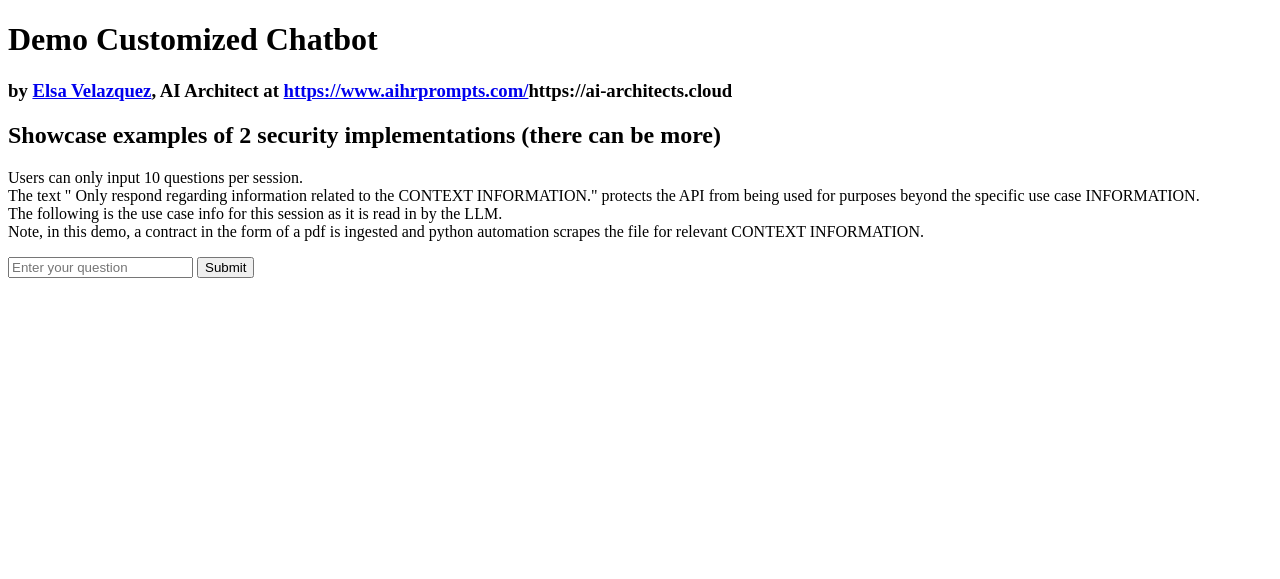
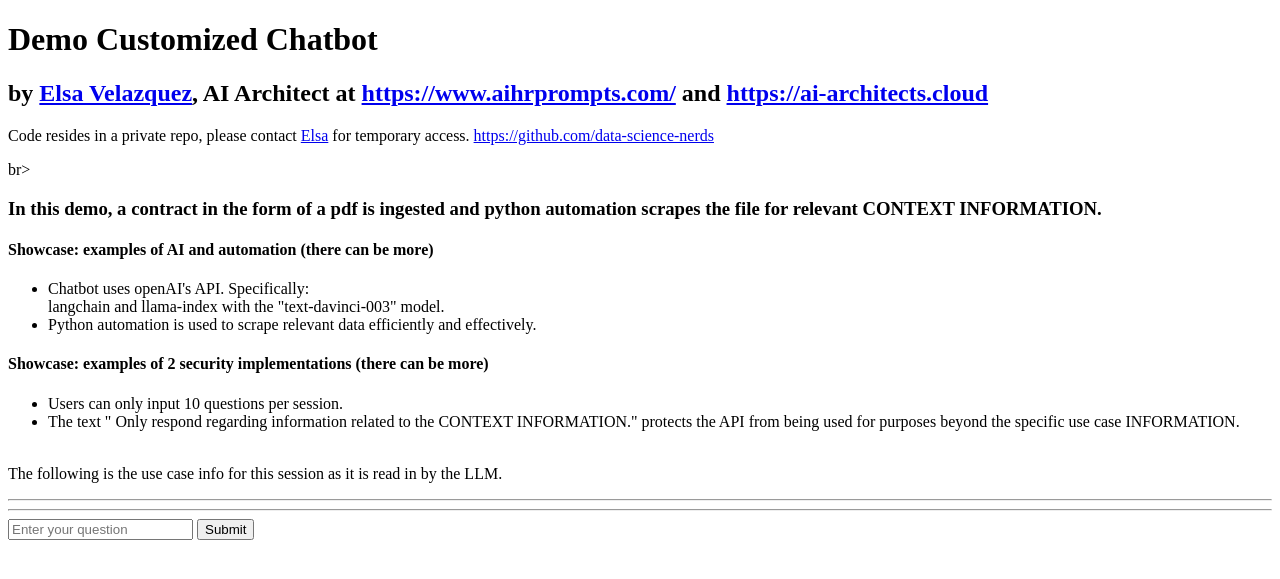
Before and after one commit to data-science-nerds/ai-architects, a Python web app: template flask_things/templates/chatbot.html in a window 1280 px wide. Shown: the top 579 px of the page. Run offline with Jinja, Linux system fonts and the light colour scheme; the template is opened without the code that fills it, so the values that code supplies are empty.

Commit message:
chore: update chatbot.html to look nicer

```diff
--- a/chatbot_things/data_handling/collect_user_input/user_questions.txt
+++ b/chatbot_things/data_handling/collect_user_input/user_questions.txt
@@ -18,3 +18,7 @@ donde pago
 que horas abren el negocio
 when is it late
 how much is my rent
+when is it late
+when is my rent late
+when am i late
+can i smoke
--- a/chatbot_things/individuals_customized_chatbot.py
+++ b/chatbot_things/individuals_customized_chatbot.py
@@ -1,6 +1,3 @@
-# ! git clone https://github.com/irina1nik/context_data.git
-# ! git clone https://github.com/elsaVelazquez/context_data
-import git
 import os
 import shutil
 import subprocess
--- a/flask_things/templates/chatbot.html
+++ b/flask_things/templates/chatbot.html
@@ -1,23 +1,44 @@
 <!DOCTYPE html>
 <html>
 <head>
-    <title>Customized Chatbot</title>
+    <title>Demo Customized Chatbot by Elsa Velazquez</title>
 </head>
 <body>
     <h1>Demo Customized Chatbot</h1>
-    <h3>by <a href = "mailto: help@architects.cloud">Elsa Velazquez</a>, AI Architect at <a href = "https://www.aihrprompts.com/">https://www.aihrprompts.com/</a and <a href = "https://ai-architects.cloud">https://ai-architects.cloud</a></h3>
-    <h2> Showcase examples of 2 security implementations (there can be more)</h2>
-    <p>Users can only input 10 questions per session.<br>
-        The text " Only respond regarding information related to the CONTEXT INFORMATION."
+    <h2>by <a href = "mailto: help@architects.cloud">Elsa Velazquez</a>, AI Architect at <a href = "https://www.aihrprompts.com/" target="_blank">https://www.aihrprompts.com/</a> and <a href = "https://ai-architects.cloud" target="_blank">https://ai-architects.cloud</a></h2>
+    <p> Code resides in a private repo, please contact <a href = "mailto: help@architects.cloud">Elsa<a> for temporary access.  <a href="https://github.com/data-science-nerds" target=_blank>https://github.com/data-science-nerds</a></p>br>
+    <h3> In this demo, a contract in the form of a pdf is ingested and python automation
+        scrapes the file for relevant CONTEXT INFORMATION.</h3>
+    <h4> Showcase: examples of AI and automation (there can be more)</h4>
+    <ul>
+        <li>
+            Chatbot uses openAI's API. Specifically: <br>
+            langchain and llama-index with the "text-davinci-003" model.
+        </li>
+        <li>
+            Python automation is used to scrape relevant data efficiently and effectively.
+        </li>
+    </ul>
+    <h4> Showcase: examples of 2 security implementations (there can be more)</h4>
+    <ul>
+        <li>
+            Users can only input 10 questions per session.
+        </li>
+        <li>
+            The text " Only respond regarding information related to the CONTEXT INFORMATION."
         protects the API from being used for purposes beyond the specific use case INFORMATION.
-        <br>
+        </li>
+    </ul>
+
+    <br>
         The following is the use case info for this session as it is read in by the LLM.<br>
-        Note, in this demo, a contract in the form of a pdf is ingested and python automation
-        scrapes the file for relevant CONTEXT INFORMATION.
+
     </p>
     {% for document_ in documents_contents %}
         <p style="font-size: 18px;">Scraped Document content: {{ document_ }}</p>
     {% endfor %}
+    <hr>
+    <hr>
     <form id="chatbot-form" action="/demo-customized-chatbot" method="POST">
         <input type="text" name="question" placeholder="Enter your question" required>
         <button type="submit">Submit</button>
```
Also changed, not shown: index.json (+1 -1 lines).
